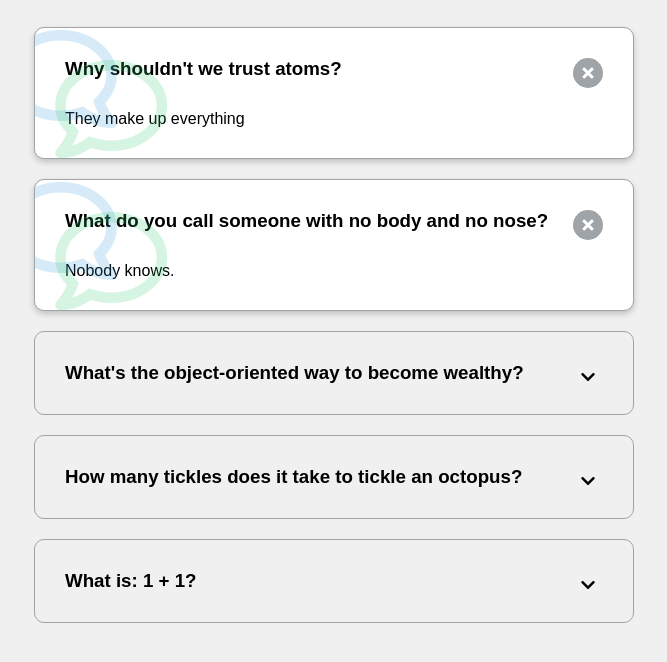
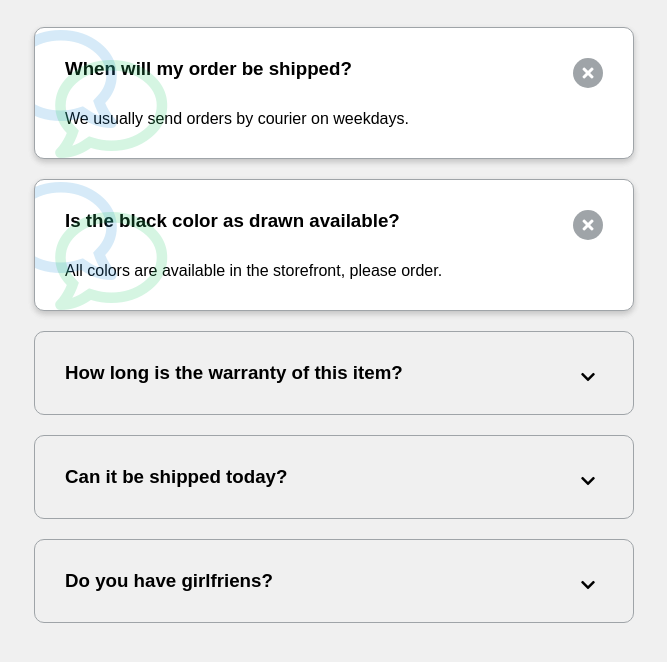
Before and after one commit to irvanfalasifa/FAQ, a plain HTML site: page index.html in a window 1280 px wide. Both pictures are taken after a click on the button 894 px from the left and 315 px from the top of the page. Shown: the part 90-752 px from the top of the page, without its empty margins (306-973 px from the left). Drawn offline with Linux system fonts and the light colour scheme; a web font is replaced by a local one.

Commit message:
edit some question

```diff
--- a/index.html
+++ b/index.html
@@ -12,11 +12,11 @@
     <div class="faq-container">
       <div class="faq active">
         <h3 class="faq-title">
-          Why shouldn't we trust atoms?
+          When will my order be shipped?
         </h3>
 
         <p class="faq-text">
-          They make up everything
+          We usually send orders by courier on weekdays.
         </p>
 
         <button class="faq-toggle">
@@ -27,10 +27,10 @@
 
       <div class="faq">
         <h3 class="faq-title">
-          What do you call someone with no body and no nose?
+          Is the black color as drawn available?
         </h3>
         <p class="faq-text">
-          Nobody knows.
+          All colors are available in the storefront, please order.
         </p>
         <button class="faq-toggle">
           <i class="fas fa-chevron-down"></i>
@@ -40,10 +40,10 @@
 
       <div class="faq">
         <h3 class="faq-title">
-          What's the object-oriented way to become wealthy?
+          How long is the warranty of this item?
         </h3>
         <p class="faq-text">
-          Inheritance.
+          We provide 12 months warranty
         </p>
         <button class="faq-toggle">
           <i class="fas fa-chevron-down"></i>
@@ -53,10 +53,10 @@
 
       <div class="faq">
         <h3 class="faq-title">
-          How many tickles does it take to tickle an octopus?
+          Can it be shipped today?
         </h3>
         <p class="faq-text">
-          Ten-tickles!
+          yes, of course!
         </p>
         <button class="faq-toggle">
           <i class="fas fa-chevron-down"></i>
@@ -66,10 +66,10 @@
 
       <div class="faq">
         <h3 class="faq-title">
-          What is: 1 + 1?
+          Do you have girlfriens?
         </h3>
         <p class="faq-text">
-          Depends on who are you asking.
+          You're too Talkative
         </p>
         <button class="faq-toggle">
           <i class="fas fa-chevron-down"></i>
```
